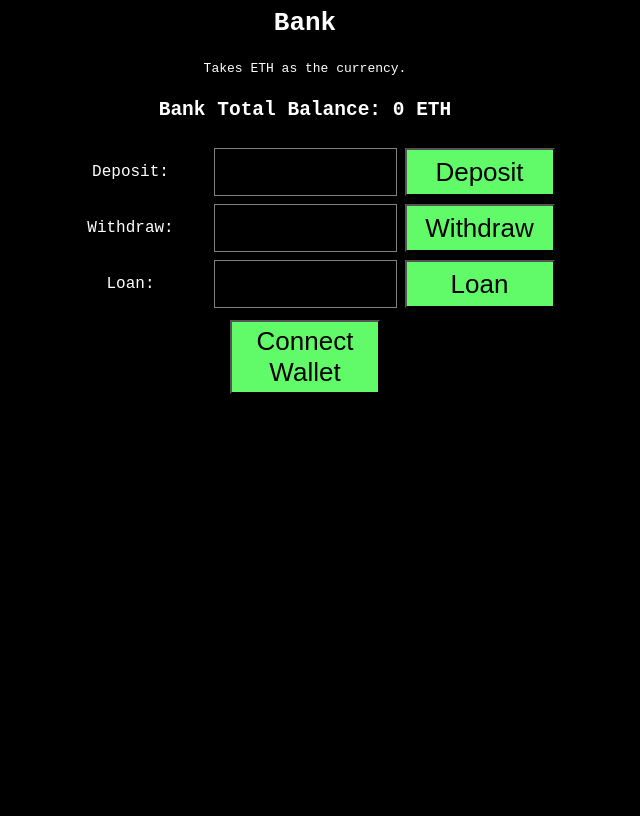
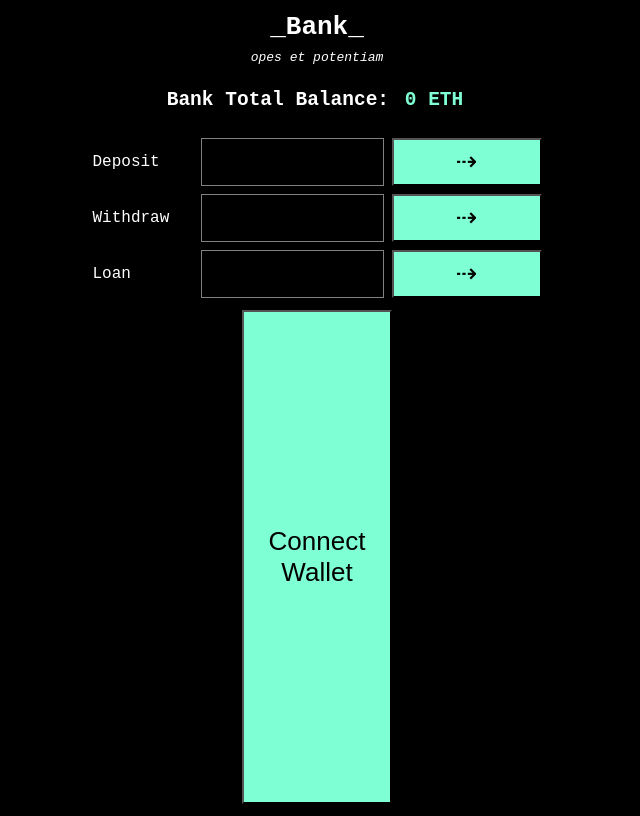
Before and after one commit to defi-bank/dbank, a React (Vite) app in the folder frontend/: page / in a window 1280 px wide. Shown: the whole page, without its empty margins (335-975 px from the left). Built offline with nearby package versions, Linux system fonts and the light colour scheme.

Commit message:
ui changes

```diff
--- a/frontend/src/App.css
+++ b/frontend/src/App.css
@@ -1,16 +1,20 @@
 .App {
   text-align: center;
   font-family: monospace;
+  height: 100vh;
+  width: 100vw;
+
+  display: flex;
+  flex-direction: column;
+  align-items: center;
+  justify-content: center;
 }
 
 html {
   background-color: black;
   color: white;
 
-  display: flex;
-  flex-direction: column;
-  align-items: center;
-  justify-content: center;
+
 }
 
 .container {
@@ -36,55 +40,25 @@ input {
 }
 
 button {
-  background-color: #61fb69;
-  color: rgb(0, 0, 0);
-  padding: 4px;
-  height: 100%;
-}
-
-button {
   width: 150px;
 }
 
 .option {
-  width: 150px;
+  width: 100px;
   display: inline;
+  text-align: left;
   font-size: large;
 }
 
-.App-logo {
-  height: 40vmin;
-  pointer-events: none;
+.balance {
+  color: aquamarine;
 }
 
-@media (prefers-reduced-motion: no-preference) {
-  .App-logo {
-    animation: App-logo-spin infinite 20s linear;
-  }
-}
-
-.App-header {
-  background-color: #282c34;
-  min-height: 100vh;
-  display: flex;
-  flex-direction: column;
-  align-items: center;
-  justify-content: center;
-  font-size: calc(10px + 2vmin);
-  color: white;
-}
-
-.App-link {
-  color: #61dafb;
-}
-
-@keyframes App-logo-spin {
-  from {
-    transform: rotate(0deg);
-  }
-  to {
-    transform: rotate(360deg);
-  }
+button {
+  background-color: aquamarine;
+  color: rgb(0, 0, 0);
+  padding: 4px;
+  height: 100%;
 }
 
 button {
@@ -97,12 +71,17 @@ button {
 }
 
 button:hover {
-  background-color: #222222;
-  color: rgb(28, 255, 122);
-  border: 1px solid grey;
+  background-color: #000000;
+  color: aquamarine;
+  border: 1px solid white;
 }
 
 button:active {
-  background-color: #61dafb;
-  color: white;
+  background-color: white;
+  color: rgb(0, 0, 0);
 }
+
+.typewriter {
+  height: 40px;
+  margin-bottom: 10px;
+}
--- a/frontend/src/App.jsx
+++ b/frontend/src/App.jsx
@@ -56,27 +56,35 @@ function App() {
 
   return (
     <div className="App">
-      <h1>Bank</h1><br />
-      <p>Takes ETH as the currency.</p><br />
-      <h2>Bank Total Balance: {balance} ETH</h2><br />
+      <h1>_Bank_</h1>
+      <div className="typewriter">
+        <i>opes et potentiam</i>
+      </div>
+      <h2>Bank Total Balance: <span className="balance">{balance} ETH</span></h2><br />
 
       <div className="container">
         <div className="row">
-          <span class="option">Deposit:</span>
+          <span class="option">Deposit</span>
           <Input className="input" value={formData.depositAmount} type="text" name="depositAmount" handleChange={handleChange} />
-          <button className="" onClick={handleDeposit}>Deposit</button>
+          <button className="" onClick={handleDeposit}>
+            ⇢
+          </button>
         </div>
         <div className="row">
-          <span class="option">Withdraw:</span>
+          <span class="option">Withdraw</span>
           <Input className="input" value={formData.withdrawAmount} type="text" name="withdrawAmount" handleChange={handleChange} />
-          <button className="" onClick={handleWithdraw}>Withdraw</button>
+          <button className="" onClick={handleWithdraw}>
+            ⇢
+          </button>
         </div>
 
         {/* Loan */}
         <div className="row">
-          <span class="option">Loan:</span>
+          <span class="option">Loan</span>
           <Input className="input" value={formData.loanAmount} type="text" name="loanAmount" handleChange={handleChange} />
-          <button className="" onClick={handleLoan}>Loan</button>
+          <button className="" onClick={handleLoan}>
+            ⇢
+          </button>
         </div>
       </div>
       {!currentAccount && (
```
